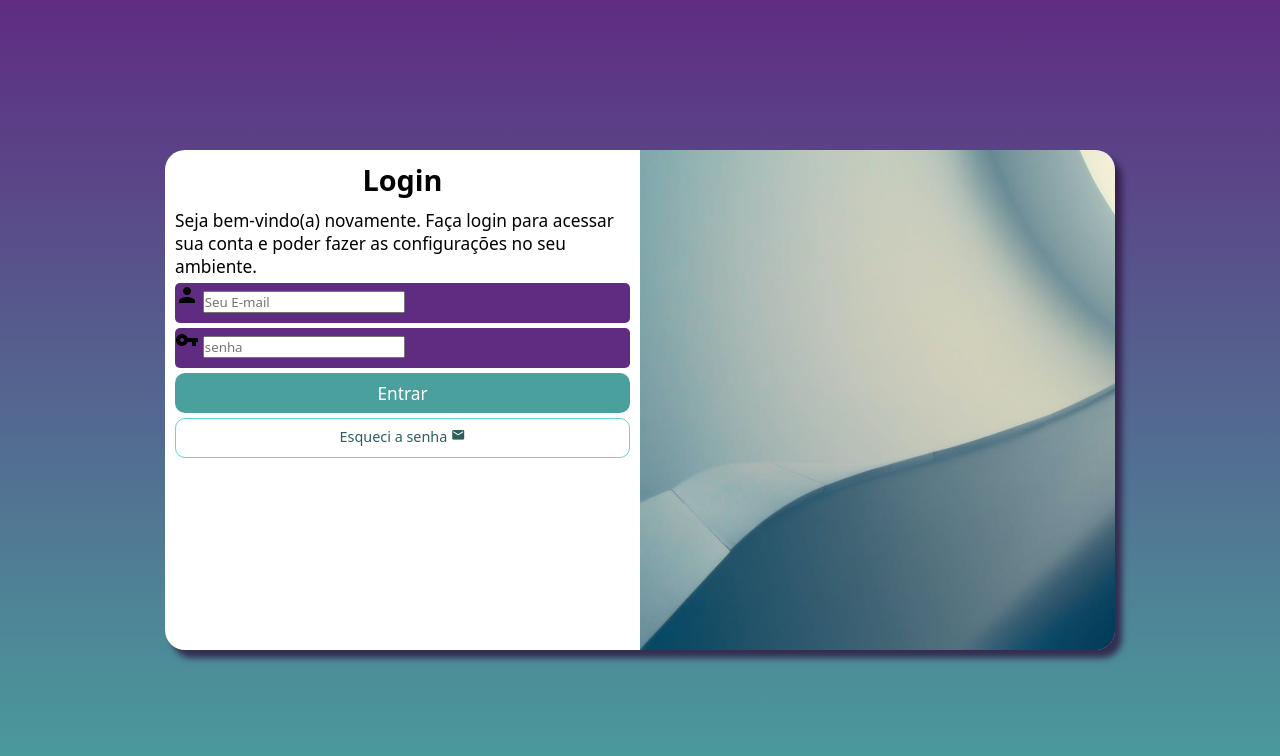
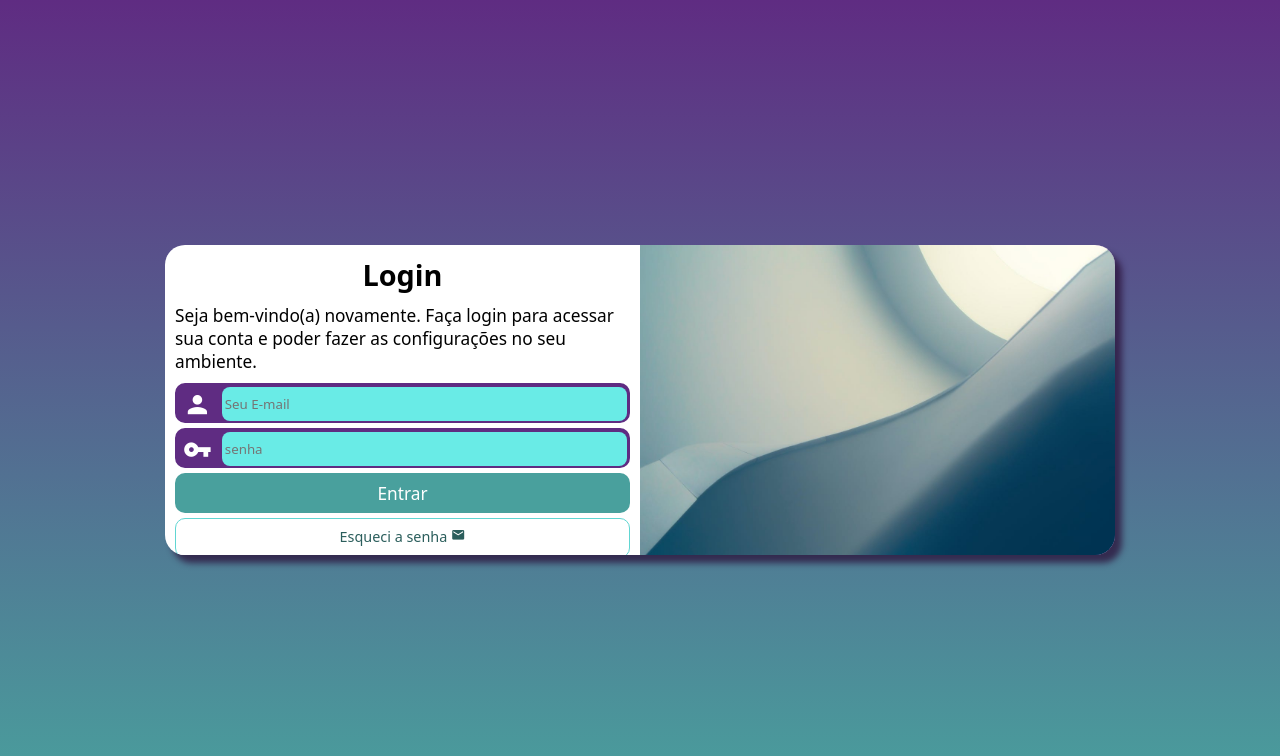
Before and after one commit to erickdavid14/projeto-login, a plain HTML site: page index.html in a window 1280 px wide. Drawn offline with Linux system fonts and the light colour scheme.

Commit message:
atualizaçao

```diff
--- a/estilos/media-query.css
+++ b/estilos/media-query.css
@@ -7,6 +7,7 @@
 
     section#login {
         width: 80vw;
+        height: 280px;
     }
 
     section#login > div#imagem {
@@ -28,6 +29,7 @@
 
     section#login {
         width: 950px;
+        height: 310px;
     }
 
     section#login > div#imagem{
--- a/estilos/style.css
+++ b/estilos/style.css
@@ -66,6 +66,7 @@ section#login > div#formulario > h1 {
 }
 div#formulario > p {
     font-size: 0.9em;
+    margin-bottom:10px ;
 }
 
 form > input[type=submit] {
@@ -117,7 +118,32 @@ form > div.campo  {
     background-color: #5f2c82;
     height: 40px;
     margin: 5px 0px;
-    border-radius: 5px;
+    border-radius: 10px;
+    border: 3px solid #5f2c82;
+}
+
+div.campo i {
+    color: white;
+
+    font-size: 2em;
+    width: 40px;
+    padding: 5px;
+}
+
+div.campo > input {
+    background-color: #69ebe6;
+    border: none;
+    width: calc(100% - 43.93px);
+    height: 100%;
+    transform: translateY(-10px);
+    border-radius: 8px;
+    padding: 3px;
+
+}
+
+div.campo > input:focus-within {
+    background-color: white;
+
 }
 
 form label {
--- a/index.html
+++ b/index.html
@@ -22,17 +22,17 @@
 
                 <form action="login.js" method="post" autocomplete="on">
                     <div class="campo">
-                        <span class="material-icons">
+                        <i class="material-icons">
                             person
-                            </span>
+                        </i>
                         <input type="email" name="ilogin" id="login" placeholder="Seu E-mail" required autocomplete="email">
                         <label for="ilogin">Login:</label>
                     </div>
 
                     <div class="campo">
-                        <span class="material-icons">
+                        <i class="material-icons">
                             vpn_key
-                            </span>
+                            </i>
                         <input type="password" name="senha" id="senha" placeholder="senha" minlength="8" required autocomplete="current-password">
                         <label for="senha">Senha:</label>
                     </div>
```
